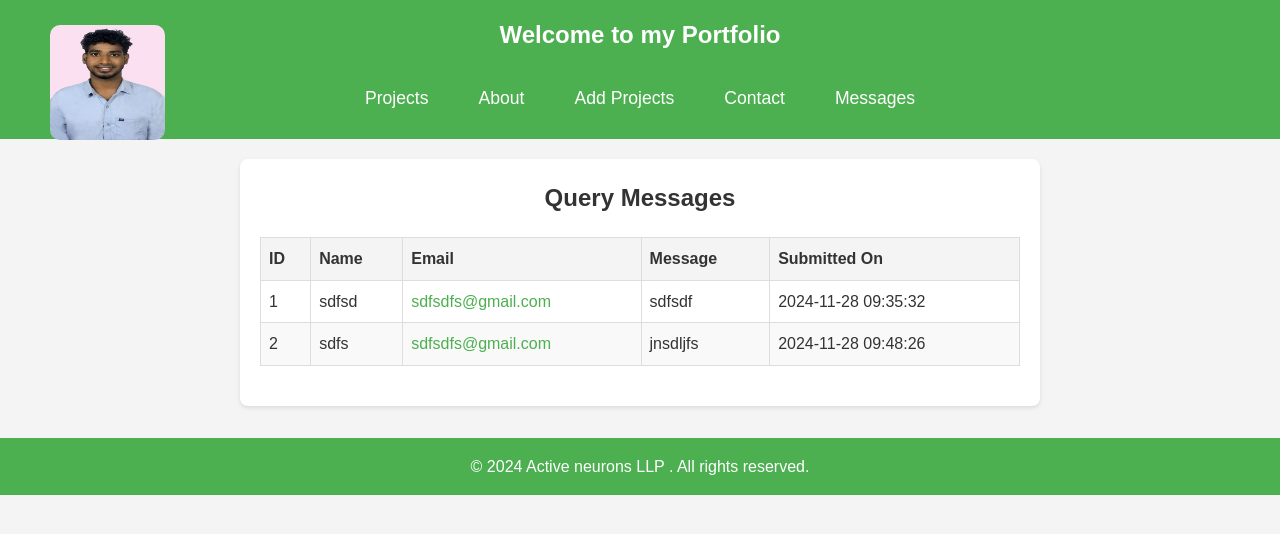
After one commit to Santoshactive147/Portfolio_Santosh, a Django app: page /query-messages/ in a window 1280 px wide. The commit adds this page. Shown: the top 534 px of the page. Run offline with Django 5.2, Linux system fonts and the light colour scheme; data comes from the database, SQL or seed files in the repository; both versions use the stored data as it was after the commit.

Commit message:
adding query messages features

```diff
--- a/PORTFOLIO/app/models.py
+++ b/PORTFOLIO/app/models.py
@@ -9,3 +9,14 @@ class Project(models.Model):
 
     def __str__(self):
         return self.title
+
+
+
+class QueryMessages(models.Model):
+    name = models.CharField(max_length=100)
+    email = models.EmailField()
+    message = models.TextField()
+    timestamp = models.DateTimeField(auto_now_add=True)
+
+    def __str__(self):
+        return f"Message from {self.name} ({self.email})"
--- /dev/null
+++ b/PORTFOLIO/app/static/querymessages.css
@@ -0,0 +1,45 @@
+.container {
+    margin: 20px auto;
+    max-width: 800px;
+    background: #fff;
+    padding: 20px;
+    border-radius: 8px;
+    box-shadow: 0 2px 4px rgba(0, 0, 0, 0.1);
+}
+
+h1 {
+    text-align: center;
+    margin-bottom: 20px;
+    font-size: 24px;
+}
+
+.query-table {
+    width: 100%;
+    border-collapse: collapse;
+    margin: 20px 0;
+    font-size: 16px;
+    text-align: left;
+}
+
+.query-table th, .query-table td {
+    border: 1px solid #ddd;
+    padding: 8px;
+}
+
+.query-table th {
+    background-color: #f4f4f4;
+    font-weight: bold;
+}
+
+.query-table tr:nth-child(even) {
+    background-color: #f9f9f9;
+}
+
+.query-table tr:hover {
+    background-color: #f1f1f1;
+}
+
+.query-table a {
+    color: #4CAF50;
+    text-decoration: none;
+}
--- a/PORTFOLIO/app/templates/base.html
+++ b/PORTFOLIO/app/templates/base.html
@@ -22,6 +22,8 @@
             <a href="{% url 'about' %}">About</a>
             <a href="{% url 'add_project' %}">Add Projects</a>
             <a href="{% url 'contact' %}">Contact</a>
+            <a href="{% url 'query_messages' %}">Messages</a>
+
         </nav>
         <div class="profile-photo">
             <img id="santosh-img" src="{% static 'images/santosh_img.jpg' %}" alt="Santosh's Photo">
@@ -34,7 +36,7 @@
     </div>
 
     <footer>
-        <p>&copy; 2024 [Your Name]. All rights reserved.</p>
+        <p>&copy; 2024 Active neurons LLP . All rights reserved.</p>
     </footer>
 </body>
 </html>
--- a/PORTFOLIO/app/templates/contact.html
+++ b/PORTFOLIO/app/templates/contact.html
@@ -16,7 +16,8 @@
     </div>
 
     <h2>Send a Message</h2>
-    <form action="#" method="POST">
+    <form action="{% url 'contact' %}" method="POST">
+        {% csrf_token %}
         <label for="user_message">Your Message:</label>
         <textarea id="user_message" name="message" rows="6" placeholder="Write your message here..."></textarea>
 
@@ -31,7 +32,7 @@
 </div>
 
 <div class="footer">
-    <p>&copy; 2024 Your Company Name. All rights reserved.</p>
+    <p>&copy; 2024 Active neurons LLP . All rights reserved.</p>
 </div>
 
     {% load static %}
--- /dev/null
+++ b/PORTFOLIO/app/templates/querymessages.html
@@ -0,0 +1,39 @@
+{% extends 'base.html' %}
+
+{% block title %}Query Messages{% endblock %}
+
+{% block content %}
+<div class="container">
+    <h1>Query Messages</h1>
+
+    {% if messages %}
+        <table class="query-table">
+            <thead>
+                <tr>
+                    <th>ID</th>
+                    <th>Name</th>
+                    <th>Email</th>
+                    <th>Message</th>
+                    <th>Submitted On</th>
+                </tr>
+            </thead>
+            <tbody>
+                {% for message in messages %}
+                    <tr>
+                        <td>{{ forloop.counter }}</td>
+                        <td>{{ message.name }}</td>
+                        <td><a href="mailto:{{ message.email }}">{{ message.email }}</a></td>
+                        <td>{{ message.message }}</td>
+                        <td>{{ message.timestamp|date:"Y-m-d H:i:s" }}</td>
+                    </tr>
+                {% endfor %}
+            </tbody>
+        </table>
+    {% else %}
+        <p>No messages received yet.</p>
+    {% endif %}
+</div>
+
+{% load static %}
+<link rel="stylesheet" href="{% static 'querymessages.css' %}">
+{% endblock %}
--- a/PORTFOLIO/app/urls.py
+++ b/PORTFOLIO/app/urls.py
@@ -9,5 +9,7 @@ urlpatterns = [
     path('add/', views.add_project, name='add_project'),  # Page to add a new project
     path("contact/",views.contact,name="contact"),
     path("about/",views.about,name="about"),
+    path('thankyou/', views.thankyou, name='thankyou'),
+    path('query-messages/', views.query_messages, name='query_messages'),
 
 ] + static(settings.MEDIA_URL, document_root=settings.MEDIA_ROOT)  # Serve media files
--- a/PORTFOLIO/app/views.py
+++ b/PORTFOLIO/app/views.py
@@ -1,6 +1,6 @@
 # portfolio/views.py
 from django.shortcuts import render, redirect
-from .models import Project
+from .models import Project,QueryMessages
 from .forms import ProjectForm
 
 def portfolio_view(request):
@@ -21,9 +21,55 @@ def add_project(request):
     return render(request, 'add_project.html', {'form': form})
 
 
+from django.shortcuts import render, redirect
+from .models import QueryMessages
+
+# def contact(request):
+#     if request.method == 'POST':
+#         name = request.POST.get('name')
+#         print(name)
+#         email = request.POST.get('email')
+#         message = request.POST.get('message')
+
+#         # Save the data to QueryMessages model
+#         QueryMessages.objects.create(name=name, email=email, message=message)
+
+#         # Redirect to thank you page
+#         return redirect('thankyou')
+
+#     return render(request, 'contact.html')
+from django.http import HttpResponse
+
 def contact(request):
-    return render(request,"contact.html")
+    if request.method == 'POST':
+        try:
+            name = request.POST.get('name')
+            print(name)
+            email = request.POST.get('email')
+            message = request.POST.get('message')
 
+            print(f"Name: {name}, Email: {email}, Message: {message}")  # Debugging print
+
+            # Save the data to QueryMessages model
+            QueryMessages.objects.create(name=name, email=email, message=message)
+
+            # Redirect to thank you page
+            return redirect('thankyou')
+        except Exception as e:
+            print(f"Error: {e}")  # Log the error
+            return HttpResponse("An error occurred while saving the data.")
+
+    return render(request, 'contact.html')
 
 def about(request):
     return render(request,"about.html")
+
+
+def thankyou(request):
+    return render(request, 'thankyou.html')
+
+
+
+def query_messages(request):
+    messages = QueryMessages.objects.all()
+    return render(request, 'querymessages.html', {'messages': messages})
```
Also changed, not shown: PORTFOLIO/app/admin.py (+14 -0 lines), PORTFOLIO/app/static/thank_you.css (added, +45 -0 lines), PORTFOLIO/app/templates/thankyou.html (added, +20 -0 lines), PORTFOLIO/app/migrations/0002_querymessages.py (added), PORTFOLIO/db.sqlite3.
